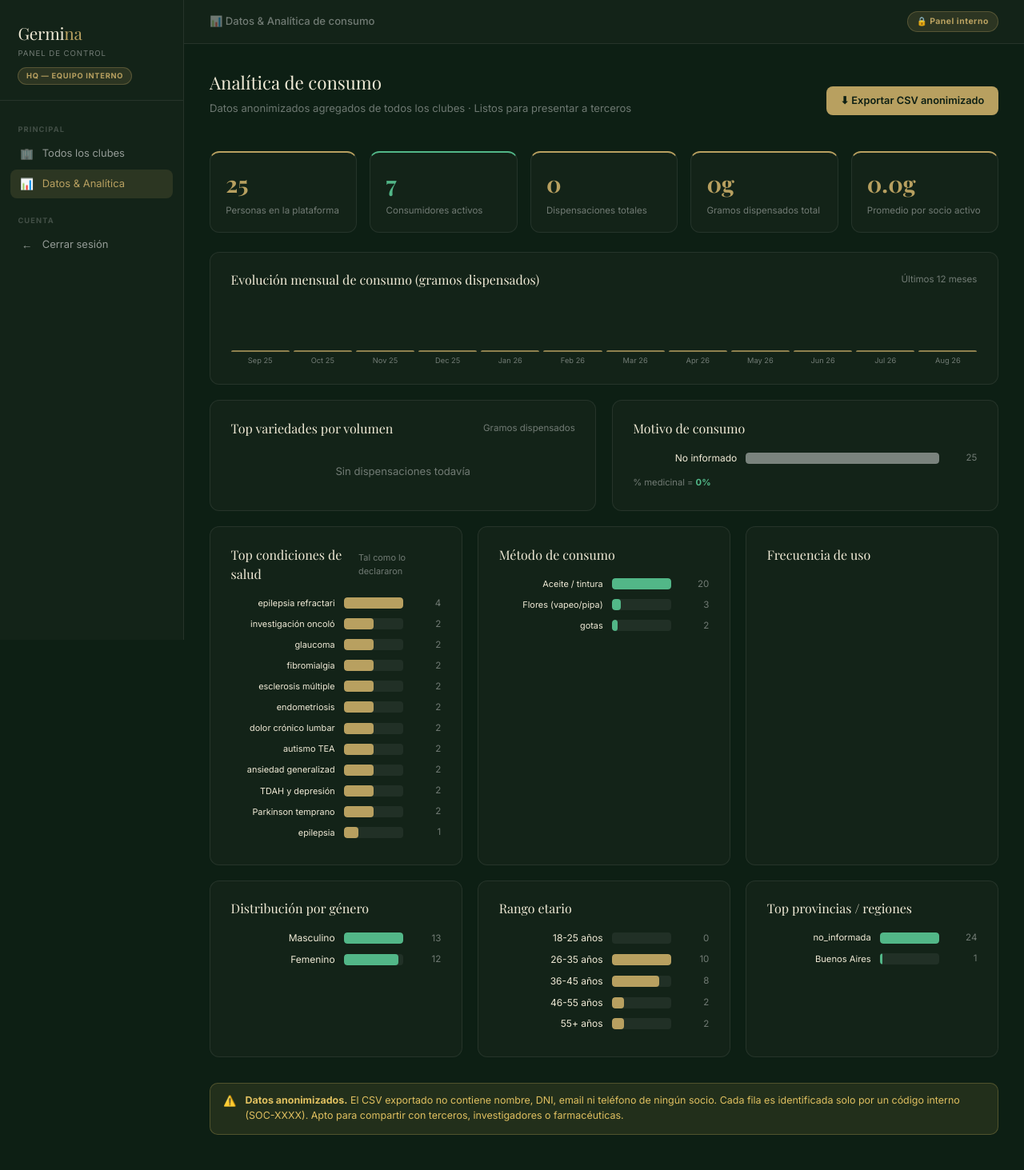
After one commit to gabrielcopiz/germina-app, a Flask app: page /germina/datos in a window 1280 px wide. The commit adds this page. Shown: the whole page at 80% size. Run offline with Flask 3, Linux system fonts and the light colour scheme; a user stored in the database is signed in; data comes from the database, SQL or seed files in the repository; data that the repository does not hold is empty; some libraries are stand-ins or nearby versions.

Commit message:
Analítica de consumo: datos para farmacéuticas + nuevos campos captura
- Nuevos campos en socios: motivo_consumo, frecuencia_uso, dosis_habitual_g
- Formulario /unirme: agrega los 3 nuevos campos al alta del socio
- /germina/datos: panel de analítica anonimizada (variedades, diagnósticos,
  motivo, método, frecuencia, género, edad, provincia, evolución mensual)
- /germina/datos/export: CSV anonimizado por socio (sin nombre/DNI/email),
  listo para presentar a farmacéuticas o investigadores
- Sidebar Germina HQ actualizado con link "Datos & Analítica"

Co-Authored-By: Claude Sonnet 4.6 <noreply@anthropic.com>

```diff
--- a/app.py
+++ b/app.py
@@ -471,6 +471,9 @@ def _migrate():
         'cupo_mensual_g': 'REAL DEFAULT 30',
         'direccion': 'TEXT',
         'referencias_entrega': 'TEXT',
+        'motivo_consumo': 'TEXT',
+        'dosis_habitual_g': 'REAL',
+        'frecuencia_uso': 'TEXT',
     }.items():
         if col not in cols:
             db.execute(f'ALTER TABLE socios ADD COLUMN {col} {typedef}')
@@ -958,8 +961,9 @@ def solicitud():
              tipo_socio, diagnostico, patologia_especifica, tiempo_condicion,
              medico_prescriptor, especialidad_medico, tiene_receta,
              experiencia_cannabis, metodo_consumo, frecuencia_uso,
+             motivo_consumo, dosis_habitual_g,
              como_nos_conocio, referido_por, canal_detalle, notas_solicitud)
-            VALUES (?,?,?,?,?,?,?,?,?,?,?,?,?,?,?,?,?,?,?,?,?,?,?,?)
+            VALUES (?,?,?,?,?,?,?,?,?,?,?,?,?,?,?,?,?,?,?,?,?,?,?,?,?,?)
         ''', (
             token,
             f.get('nombre','').strip(), f.get('apellido','').strip(),
@@ -974,6 +978,8 @@ def solicitud():
             f.get('tiene_receta',''),
             f.get('experiencia_cannabis',''), f.get('metodo_consumo',''),
             f.get('frecuencia_uso',''),
+            f.get('motivo_consumo',''),
+            float(f.get('dosis_habitual_g',0) or 0),
             f.get('como_nos_conocio',''), f.get('referido_por','').strip(),
             f.get('canal_detalle','').strip(), f.get('notas_solicitud','').strip(),
         ))
@@ -4107,6 +4113,170 @@ def germina_salir_soporte():
     return redirect(url_for('germina_login'))
 
 
+@app.route('/germina/datos')
+@germina_login_required
+def germina_datos():
+    db = get_db()
+    hoy = date.today()
+    mes_inicio = hoy.replace(day=1).isoformat()
+
+    # KPIs globales
+    total_socios    = db.execute("SELECT COUNT(*) FROM socios").fetchone()[0]
+    total_activos   = db.execute("SELECT COUNT(*) FROM socios WHERE etapa='activo'").fetchone()[0]
+    row = db.execute("SELECT COUNT(*), COALESCE(SUM(gramos),0) FROM dispensaciones").fetchone()
+    total_disp, total_g = row[0], round(row[1], 1)
+    prom_g = round(total_g / total_activos, 1) if total_activos else 0
+
+    # Top variedades (por gramos dispensados)
+    top_variedades = db.execute("""
+        SELECT variedad, COUNT(*) n, COALESCE(SUM(gramos),0) gramos_total
+        FROM dispensaciones GROUP BY variedad ORDER BY gramos_total DESC LIMIT 10
+    """).fetchall()
+
+    # Evolución mensual — últimos 12 meses
+    evolucion = []
+    for i in range(11, -1, -1):
+        d = hoy.replace(day=1) - timedelta(days=i*28)
+        mes_str = d.strftime('%Y-%m')
+        n = db.execute(
+            "SELECT COALESCE(SUM(gramos),0) FROM dispensaciones WHERE strftime('%Y-%m',fecha)=?",
+            (mes_str,)).fetchone()[0]
+        evolucion.append({'mes': d.strftime('%b %y'), 'gramos': round(n, 1)})
+
+    # Distribución por motivo_consumo
+    motivos = db.execute("""
+        SELECT COALESCE(motivo_consumo,'no_informado') motivo, COUNT(*) n
+        FROM socios GROUP BY motivo ORDER BY n DESC
+    """).fetchall()
+
+    # Distribución por tipo_socio
+    tipos = db.execute("""
+        SELECT COALESCE(tipo_socio,'no_informado') tipo, COUNT(*) n
+        FROM socios GROUP BY tipo ORDER BY n DESC
+    """).fetchall()
+
+    # Top diagnósticos / condiciones
+    diagnosticos = db.execute("""
+        SELECT diagnostico, COUNT(*) n FROM socios
+        WHERE diagnostico IS NOT NULL AND diagnostico != ''
+        GROUP BY diagnostico ORDER BY n DESC LIMIT 12
+    """).fetchall()
+
+    # Distribución por método de consumo
+    metodos = db.execute("""
+        SELECT COALESCE(metodo_consumo,'no_informado') metodo, COUNT(*) n
+        FROM socios WHERE metodo_consumo IS NOT NULL AND metodo_consumo != ''
+        GROUP BY metodo ORDER BY n DESC
+    """).fetchall()
+
+    # Distribución por frecuencia de uso
+    frecuencias = db.execute("""
+        SELECT COALESCE(frecuencia_uso,'no_informado') frecuencia, COUNT(*) n
+        FROM socios WHERE frecuencia_uso IS NOT NULL AND frecuencia_uso != ''
+        GROUP BY frecuencia ORDER BY n DESC
+    """).fetchall()
+
+    # Distribución por género
+    generos = db.execute("""
+        SELECT COALESCE(genero,'no_informado') genero, COUNT(*) n
+        FROM socios GROUP BY genero ORDER BY n DESC
+    """).fetchall()
+
+    # Distribución por provincia (top 10)
+    provincias = db.execute("""
+        SELECT COALESCE(provincia,'no_informada') provincia, COUNT(*) n
+        FROM socios GROUP BY provincia ORDER BY n DESC LIMIT 10
+    """).fetchall()
+
+    # Distribución por rango etario
+    rangos_etarios = []
+    rangos = [('18-25',18,25),('26-35',26,35),('36-45',36,45),('46-55',46,55),('55+',55,120)]
+    for label, min_a, max_a in rangos:
+        n = db.execute("""
+            SELECT COUNT(*) FROM socios
+            WHERE fecha_nac IS NOT NULL AND fecha_nac != ''
+            AND (strftime('%Y','now') - strftime('%Y',fecha_nac)) >= ?
+            AND (strftime('%Y','now') - strftime('%Y',fecha_nac)) < ?
+        """, (min_a, max_a)).fetchone()[0]
+        rangos_etarios.append({'label': label, 'n': n})
+
+    max_var = max((r['gramos_total'] for r in top_variedades), default=1) or 1
+    max_evo = max((e['gramos'] for e in evolucion), default=1) or 1
+
+    return render_template('germina/datos.html',
+        total_socios=total_socios, total_activos=total_activos,
+        total_disp=total_disp, total_g=total_g, prom_g=prom_g,
+        top_variedades=top_variedades, max_var=max_var,
+        evolucion=evolucion, max_evo=max_evo,
+        motivos=motivos, tipos=tipos, diagnosticos=diagnosticos,
+        metodos=metodos, frecuencias=frecuencias,
+        generos=generos, provincias=provincias, rangos_etarios=rangos_etarios,
+    )
+
+
+@app.route('/germina/datos/export')
+@germina_login_required
+def germina_datos_export():
+    db = get_db()
+    hoy = date.today().isoformat()
+    socios = db.execute("SELECT * FROM socios").fetchall()
+
+    output = io.StringIO()
+    w = csv.writer(output)
+    w.writerow([
+        'id_anonimo','rango_edad','genero','provincia','tipo_socio',
+        'diagnostico','patologia_especifica','motivo_consumo',
+        'metodo_consumo','frecuencia_uso','dosis_habitual_g',
+        'tiene_receta','experiencia_cannabis',
+        'gramos_historico','num_dispensaciones','variedad_principal',
+        'dias_en_club','etapa_actual'
+    ])
+    for s in socios:
+        # calcular edad
+        rango = ''
+        if s['fecha_nac']:
+            try:
+                edad = (date.today() - date.fromisoformat(s['fecha_nac'][:10])).days // 365
+                if edad < 26: rango = '18-25'
+                elif edad < 36: rango = '26-35'
+                elif edad < 46: rango = '36-45'
+                elif edad < 56: rango = '46-55'
+                else: rango = '55+'
+            except Exception: rango = ''
+
+        # días en el club
+        dias = ''
+        if s['created_at']:
+            try:
+                dias = (date.today() - date.fromisoformat(s['created_at'][:10])).days
+            except Exception: pass
+
+        # dispensaciones
+        row_d = db.execute(
+            "SELECT COUNT(*), COALESCE(SUM(gramos),0) FROM dispensaciones WHERE socio_id=?",
+            (s['id'],)).fetchone()
+        n_disp, g_hist = row_d[0], round(row_d[1], 1)
+
+        # variedad principal
+        var_row = db.execute(
+            "SELECT variedad FROM dispensaciones WHERE socio_id=? GROUP BY variedad ORDER BY SUM(gramos) DESC LIMIT 1",
+            (s['id'],)).fetchone()
+        variedad_p = var_row[0] if var_row else ''
+
+        w.writerow([
+            f"SOC-{s['id']:04d}", rango, s['genero'] or '', s['provincia'] or '',
+            s['tipo_socio'] or '', s['diagnostico'] or '', s['patologia_especifica'] or '',
+            s['motivo_consumo'] or '', s['metodo_consumo'] or '', s['frecuencia_uso'] or '',
+            s['dosis_habitual_g'] or '', s['tiene_receta'] or '', s['experiencia_cannabis'] or '',
+            g_hist, n_disp, variedad_p, dias, s['etapa'] or ''
+        ])
+
+    resp = make_response(output.getvalue())
+    resp.headers['Content-Type'] = 'text/csv; charset=utf-8'
+    resp.headers['Content-Disposition'] = f'attachment; filename=germina_datos_{hoy}.csv'
+    return resp
+
+
 if __name__ == '__main__':
     init_db()
     _migrate()
--- a/templates/germina/base_germina.html
+++ b/templates/germina/base_germina.html
@@ -178,6 +178,9 @@ select.form-control option { background:#1A2E1C; }
     <a href="{{ url_for('germina_dashboard') }}" class="nav-link {% if request.endpoint == 'germina_dashboard' %}active{% endif %}">
       <span class="nav-icon">🏢</span> Todos los clubes
     </a>
+    <a href="{{ url_for('germina_datos') }}" class="nav-link {% if request.endpoint == 'germina_datos' %}active{% endif %}">
+      <span class="nav-icon">📊</span> Datos & Analítica
+    </a>
     <div class="nav-section" style="margin-top:0.5rem;">Cuenta</div>
     <a href="{{ url_for('germina_logout') }}" class="nav-link">
       <span class="nav-icon">←</span> Cerrar sesión
--- /dev/null
+++ b/templates/germina/datos.html
@@ -0,0 +1,233 @@
+{% extends "germina/base_germina.html" %}
+{% block title %}Datos & Analítica — Germina HQ{% endblock %}
+{% block topbar_title %}📊 Datos & Analítica de consumo{% endblock %}
+
+{% block extra_style %}
+.chart-bar-h { display:flex; align-items:center; gap:0.7rem; margin-bottom:0.55rem; }
+.chart-bar-h .bar-label { width:130px; font-size:0.75rem; color:var(--text); text-align:right; flex-shrink:0; }
+.chart-bar-h .bar-track { flex:1; height:14px; background:rgba(255,255,255,0.06); border-radius:4px; overflow:hidden; }
+.chart-bar-h .bar-fill  { height:100%; border-radius:4px; background:var(--green); }
+.chart-bar-h .bar-n     { width:36px; font-size:0.72rem; color:var(--muted); text-align:right; flex-shrink:0; }
+.evo-chart { display:flex; align-items:flex-end; gap:5px; height:80px; margin-top:1rem; }
+.evo-col   { flex:1; display:flex; flex-direction:column; align-items:center; gap:2px; }
+.evo-fill  { width:100%; border-radius:3px 3px 0 0; background:var(--gold); opacity:0.75; min-height:2px; }
+.evo-lbl   { font-size:0.58rem; color:var(--muted); margin-top:2px; }
+.evo-val   { font-size:0.6rem; color:var(--text); }
+.two-col   { display:grid; grid-template-columns:1fr 1fr; gap:1.2rem; }
+.three-col { display:grid; grid-template-columns:1fr 1fr 1fr; gap:1.2rem; }
+.pill { display:inline-block; padding:0.18rem 0.55rem; border-radius:100px; font-size:0.68rem; font-weight:700; background:rgba(255,255,255,0.07); color:var(--muted); margin:0.15rem; }
+{% endblock %}
+
+{% block content %}
+<!-- EXPORT -->
+<div style="display:flex;align-items:center;justify-content:space-between;margin-bottom:1.5rem;flex-wrap:wrap;gap:0.8rem;">
+  <div>
+    <div class="section-title">Analítica de consumo</div>
+    <div class="section-sub">Datos anonimizados agregados de todos los clubes · Listos para presentar a terceros</div>
+  </div>
+  <a href="{{ url_for('germina_datos_export') }}" class="btn btn-gold" download>
+    ⬇ Exportar CSV anonimizado
+  </a>
+</div>
+
+<!-- KPIs -->
+<div class="kpi-grid" style="grid-template-columns:repeat(5,1fr);margin-bottom:1.5rem;">
+  <div class="kpi-card">
+    <div class="kpi-val">{{ total_socios }}</div>
+    <div class="kpi-label">Personas en la plataforma</div>
+  </div>
+  <div class="kpi-card" style="border-top-color:var(--green);">
+    <div class="kpi-val" style="color:var(--green);">{{ total_activos }}</div>
+    <div class="kpi-label">Consumidores activos</div>
+  </div>
+  <div class="kpi-card">
+    <div class="kpi-val">{{ total_disp }}</div>
+    <div class="kpi-label">Dispensaciones totales</div>
+  </div>
+  <div class="kpi-card" style="border-top-color:var(--gold);">
+    <div class="kpi-val" style="color:var(--gold);">{{ total_g }}g</div>
+    <div class="kpi-label">Gramos dispensados total</div>
+  </div>
+  <div class="kpi-card">
+    <div class="kpi-val">{{ prom_g }}g</div>
+    <div class="kpi-label">Promedio por socio activo</div>
+  </div>
+</div>
+
+<!-- EVOLUCIÓN MENSUAL -->
+<div class="card" style="margin-bottom:1.2rem;">
+  <div class="card-header">
+    <div class="card-title">Evolución mensual de consumo (gramos dispensados)</div>
+    <span style="font-size:0.72rem;color:var(--muted);">Últimos 12 meses</span>
+  </div>
+  <div class="evo-chart">
+    {% for e in evolucion %}
+    <div class="evo-col">
+      <div class="evo-val">{{ e.gramos if e.gramos > 0 else '' }}</div>
+      <div class="evo-fill" style="height:{{ ((e.gramos / max_evo) * 64)|int if max_evo > 0 else 2 }}px;"></div>
+      <div class="evo-lbl">{{ e.mes }}</div>
+    </div>
+    {% endfor %}
+  </div>
+</div>
+
+<!-- TOP VARIEDADES + MOTIVO -->
+<div class="two-col" style="margin-bottom:1.2rem;">
+
+  <div class="card">
+    <div class="card-header">
+      <div class="card-title">Top variedades por volumen</div>
+      <span style="font-size:0.72rem;color:var(--muted);">Gramos dispensados</span>
+    </div>
+    {% if top_variedades %}
+      {% for v in top_variedades %}
+      <div class="chart-bar-h">
+        <div class="bar-label" title="{{ v.variedad }}">{{ v.variedad[:18] }}</div>
+        <div class="bar-track">
+          <div class="bar-fill" style="width:{{ ((v.gramos_total / max_var) * 100)|int }}%;"></div>
+        </div>
+        <div class="bar-n">{{ v.gramos_total|int }}g</div>
+      </div>
+      {% endfor %}
+    {% else %}
+      <p style="color:var(--muted);font-size:0.82rem;text-align:center;padding:1rem;">Sin dispensaciones todavía</p>
+    {% endif %}
+  </div>
+
+  <div class="card">
+    <div class="card-header">
+      <div class="card-title">Motivo de consumo</div>
+    </div>
+    {% set total_m = motivos|sum(attribute='n') or 1 %}
+    {% for m in motivos %}
+    {% set labels = {'medicinal':'Medicinal','bienestar':'Bienestar','recreativo':'Recreativo','mixto':'Mixto — ambos','no_informado':'No informado'} %}
+    <div class="chart-bar-h">
+      <div class="bar-label">{{ labels.get(m.motivo, m.motivo) }}</div>
+      <div class="bar-track">
+        <div class="bar-fill" style="width:{{ ((m.n / total_m) * 100)|int }}%;background:{% if m.motivo=='medicinal' %}var(--green){% elif m.motivo=='bienestar' %}var(--gold){% elif m.motivo=='recreativo' %}#7B9E6B{% else %}var(--muted){% endif %};"></div>
+      </div>
+      <div class="bar-n">{{ m.n }}</div>
+    </div>
+    {% endfor %}
+    <div style="margin-top:0.8rem;font-size:0.7rem;color:var(--muted);">
+      % medicinal = <strong style="color:var(--green);">
+        {% set med = motivos|selectattr('motivo','eq','medicinal')|list %}
+        {% if med %}{{ ((med[0].n / total_m) * 100)|int }}%{% else %}0%{% endif %}
+      </strong>
+    </div>
+  </div>
+
+</div>
+
+<!-- DIAGNÓSTICOS + MÉTODO + FRECUENCIA -->
+<div class="three-col" style="margin-bottom:1.2rem;">
+
+  <div class="card">
+    <div class="card-header">
+      <div class="card-title">Top condiciones de salud</div>
+      <span style="font-size:0.68rem;color:var(--muted);">Tal como lo declararon</span>
+    </div>
+    {% if diagnosticos %}
+      {% set max_d = diagnosticos[0].n or 1 %}
+      {% for d in diagnosticos %}
+      <div class="chart-bar-h">
+        <div class="bar-label" style="font-size:0.68rem;" title="{{ d.diagnostico }}">{{ d.diagnostico[:20] }}</div>
+        <div class="bar-track"><div class="bar-fill" style="width:{{ ((d.n / max_d) * 100)|int }}%;background:var(--gold);"></div></div>
+        <div class="bar-n">{{ d.n }}</div>
+      </div>
+      {% endfor %}
+    {% else %}
+      <p style="color:var(--muted);font-size:0.82rem;text-align:center;padding:1rem;">Sin datos</p>
+    {% endif %}
+  </div>
+
+  <div class="card">
+    <div class="card-header">
+      <div class="card-title">Método de consumo</div>
+    </div>
+    {% set labels_m = {'aceite':'Aceite / tintura','flores':'Flores (vapeo/pipa)','comestible':'Comestibles','topico':'Tópico','multiple':'Múltiples','no_informado':'No informado'} %}
+    {% set max_met = (metodos[0].n if metodos else 1) or 1 %}
+    {% for m in metodos %}
+    <div class="chart-bar-h">
+      <div class="bar-label" style="font-size:0.68rem;">{{ labels_m.get(m.metodo, m.metodo) }}</div>
+      <div class="bar-track"><div class="bar-fill" style="width:{{ ((m.n / max_met) * 100)|int }}%;"></div></div>
+      <div class="bar-n">{{ m.n }}</div>
+    </div>
+    {% endfor %}
+  </div>
+
+  <div class="card">
+    <div class="card-header">
+      <div class="card-title">Frecuencia de uso</div>
+    </div>
+    {% set labels_f = {'diario':'Diario','varios_semana':'Varios/semana','semanal':'Semanal','quincenal':'Quincenal','mensual':'Mensual o menos','no_informado':'No informado'} %}
+    {% set max_fr = (frecuencias[0].n if frecuencias else 1) or 1 %}
+    {% for f in frecuencias %}
+    <div class="chart-bar-h">
+      <div class="bar-label" style="font-size:0.68rem;">{{ labels_f.get(f.frecuencia, f.frecuencia) }}</div>
+      <div class="bar-track"><div class="bar-fill" style="width:{{ ((f.n / max_fr) * 100)|int }}%;background:var(--gold);"></div></div>
+      <div class="bar-n">{{ f.n }}</div>
+    </div>
+    {% endfor %}
+  </div>
+
+</div>
+
+<!-- DEMOGRAFÍA: GÉNERO + EDAD + PROVINCIA -->
+<div class="three-col" style="margin-bottom:2rem;">
+
+  <div class="card">
+    <div class="card-header">
+      <div class="card-title">Distribución por género</div>
+    </div>
+    {% set labels_g = {'masculino':'Masculino','femenino':'Femenino','no_binario':'No binario','prefiero_no':'Prefiero no decir','no_informado':'No informado'} %}
+    {% set max_g = (generos[0].n if generos else 1) or 1 %}
+    {% for g in generos %}
+    <div class="chart-bar-h">
+      <div class="bar-label">{{ labels_g.get(g.genero, g.genero) }}</div>
+      <div class="bar-track"><div class="bar-fill" style="width:{{ ((g.n / max_g) * 100)|int }}%;background:var(--green);"></div></div>
+      <div class="bar-n">{{ g.n }}</div>
+    </div>
+    {% endfor %}
+  </div>
+
+  <div class="card">
+    <div class="card-header">
+      <div class="card-title">Rango etario</div>
+    </div>
+    {% set max_re = (rangos_etarios|map(attribute='n')|max) or 1 %}
+    {% for r in rangos_etarios %}
+    <div class="chart-bar-h">
+      <div class="bar-label">{{ r.label }} años</div>
+      <div class="bar-track"><div class="bar-fill" style="width:{{ ((r.n / max_re) * 100)|int if max_re > 0 else 0 }}%;background:var(--gold);"></div></div>
+      <div class="bar-n">{{ r.n }}</div>
+    </div>
+    {% endfor %}
+  </div>
+
+  <div class="card">
+    <div class="card-header">
+      <div class="card-title">Top provincias / regiones</div>
+    </div>
+    {% set max_p = (provincias[0].n if provincias else 1) or 1 %}
+    {% for p in provincias %}
+    <div class="chart-bar-h">
+      <div class="bar-label" style="font-size:0.7rem;">{{ p.provincia }}</div>
+      <div class="bar-track"><div class="bar-fill" style="width:{{ ((p.n / max_p) * 100)|int }}%;background:var(--green);"></div></div>
+      <div class="bar-n">{{ p.n }}</div>
+    </div>
+    {% endfor %}
+  </div>
+
+</div>
+
+<!-- NOTA LEGAL -->
+<div class="alert alert-warning" style="margin-top:1rem;">
+  <span>⚠️</span>
+  <span style="font-size:0.78rem;">
+    <strong>Datos anonimizados.</strong> El CSV exportado no contiene nombre, DNI, email ni teléfono de ningún socio.
+    Cada fila es identificada solo por un código interno (SOC-XXXX). Apto para compartir con terceros, investigadores o farmacéuticas.
+  </span>
+</div>
+
+{% endblock %}
```
Also changed, not shown: templates/solicitud.html (+25 -0 lines).
